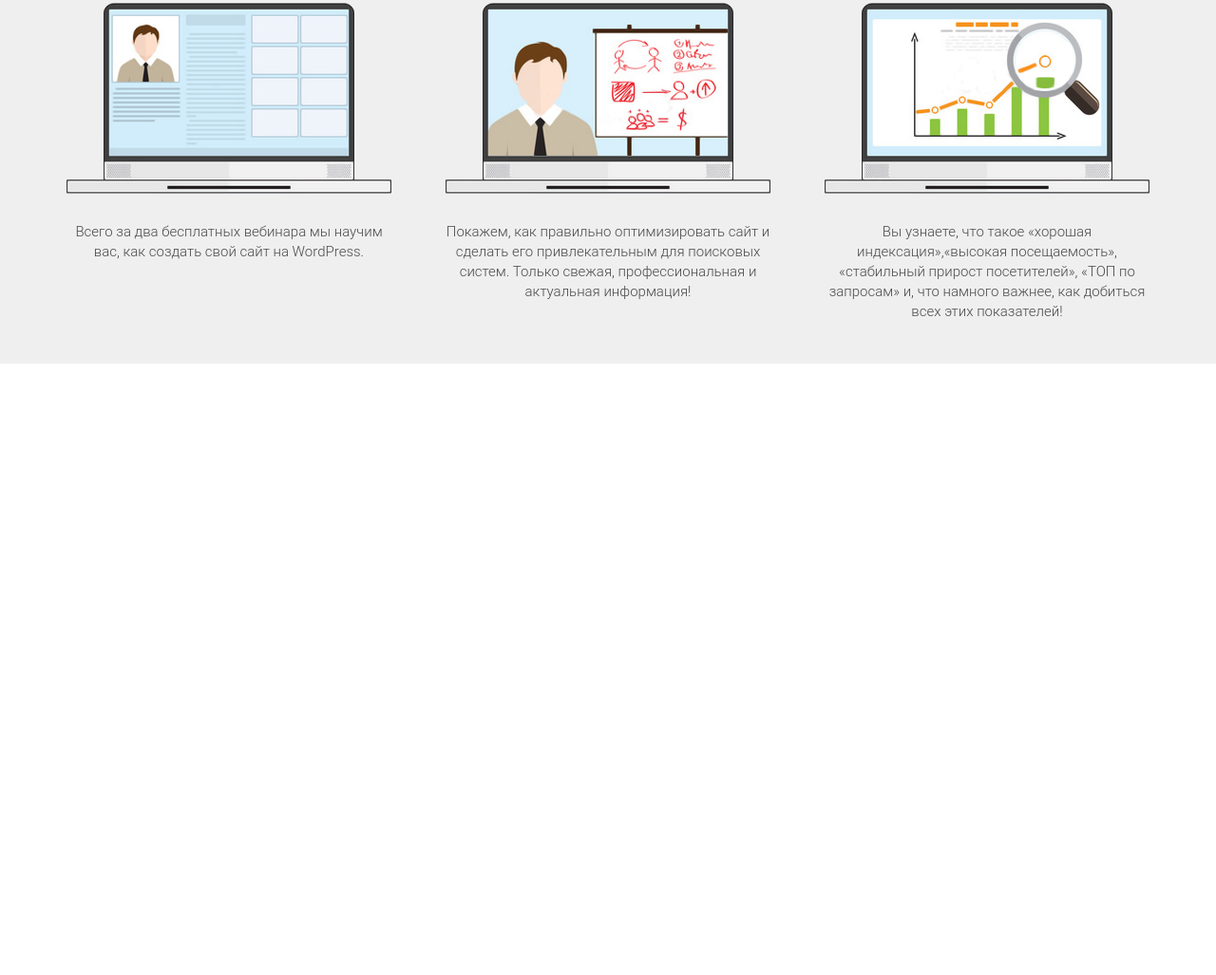
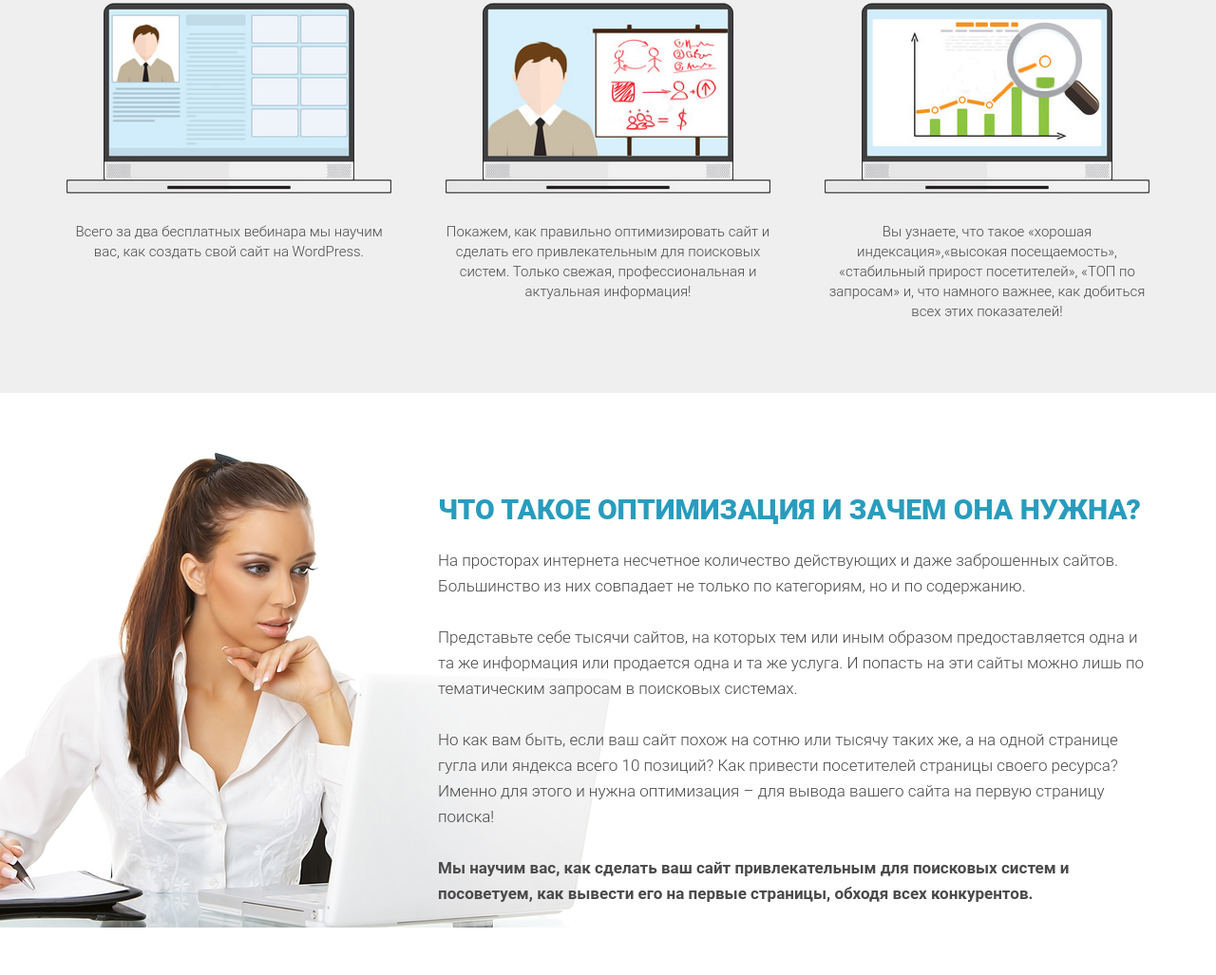
Before and after one commit to olegozerov/page_layout_WordPress2, a plain HTML site: page src/index.html in a window 1280 px wide. Shown: the part 1026-2053 px from the top of the page at 95% size. Before the commit the page ends 1409 px from the top, so only its background shows below. Drawn offline with Linux system fonts and the light colour scheme.

Commit message:
optimization

```diff
--- a/src/css/style.css
+++ b/src/css/style.css
@@ -21,6 +21,7 @@ h2.title {
 .conteiner {
     width: 1140px;
     margin: 0 auto;
+    position: relative;
 }
 
 .logo .logo_img {
@@ -121,7 +122,7 @@ h2.title {
 }
 
 .waiting {
-    height: 607px;
+    min-height: 607px;
     margin: 0 auto;
     background-color: #EFEFEF;
     padding: 88px 0 75px 0;
@@ -183,3 +184,46 @@ h2.title {
     text-align: center;
     color: #4A4A4A;
 }
+
+.optimization {
+    min-height: 547px;
+    padding: 108px 0 72px 0;
+}
+
+.optimization .optimization_header {
+    font-family: 'Roboto';
+    font-style: normal;
+    font-weight: 900;
+    font-size: 30px;
+    line-height: 30px;
+    text-transform: uppercase;
+    color: #299CBD;
+    margin-left: 391px;
+}
+
+.optimization .optimization_common_text {
+    margin-top: 25px;
+}
+
+.optimization .optimization_text {
+    font-family: 'Roboto';
+    font-style: normal;
+    font-weight: 300;
+    font-size: 17px;
+    line-height: 27px;
+    color: #4A4A4A;
+    margin-left: 391px;
+}
+
+.optimization .optimization_text:last-child {
+    font-weight: 700;
+}
+
+.optimization .optimization_img {
+    position: absolute;
+    top: -47px;
+    left: -240px;
+    z-index: -1;
+    width: 868;
+
+}
--- a/src/index.html
+++ b/src/index.html
@@ -97,5 +97,48 @@
                 </div>
             </div>
         </section>
+        <section class="optimization">
+            <div class="conteiner">
+                <h2 class="optimization_header">
+                    Что такое оптимизация и зачем она нужна?
+                </h2>
+                <div class="optimization_common_text">
+                    <p class="optimization_text">
+                        На просторах интернета несчетное количество действующих
+                        и даже заброшенных сайтов. Большинство из них совпадает
+                        не только по категориям, но и по содержанию.
+                        <br /><br />
+                    </p>
+                    <p class="optimization_text">
+                        Представьте себе тысячи сайтов, на которых тем или иным
+                        образом предоставляется одна и та же информация или
+                        продается одна и та же услуга. И попасть на эти сайты
+                        можно лишь по тематическим запросам в поисковых
+                        системах.
+                        <br />
+                        <br />
+                    </p>
+                    <p class="optimization_text">
+                        Но как вам быть, если ваш сайт похож на сотню или тысячу
+                        таких же, а на одной странице гугла или яндекса всего 10
+                        позиций? Как привести посетителей страницы своего
+                        ресурса? Именно для этого и нужна оптимизация – для
+                        вывода вашего сайта на первую страницу поиска! <br />
+                        <br />
+                    </p>
+                    <p class="optimization_text">
+                        Мы научим вас, как сделать ваш сайт привлекательным для
+                        поисковых систем и посоветуем, как вывести его на первые
+                        страницы, обходя всех конкурентов.
+                    </p>
+                </div>
+
+                <img
+                    src="images/background/woman_bg.png"
+                    alt="woman"
+                    class="optimization_img"
+                />
+            </div>
+        </section>
     </body>
 </html>
```
Also changed, not shown: src/images/background/woman_bg.png (added).
